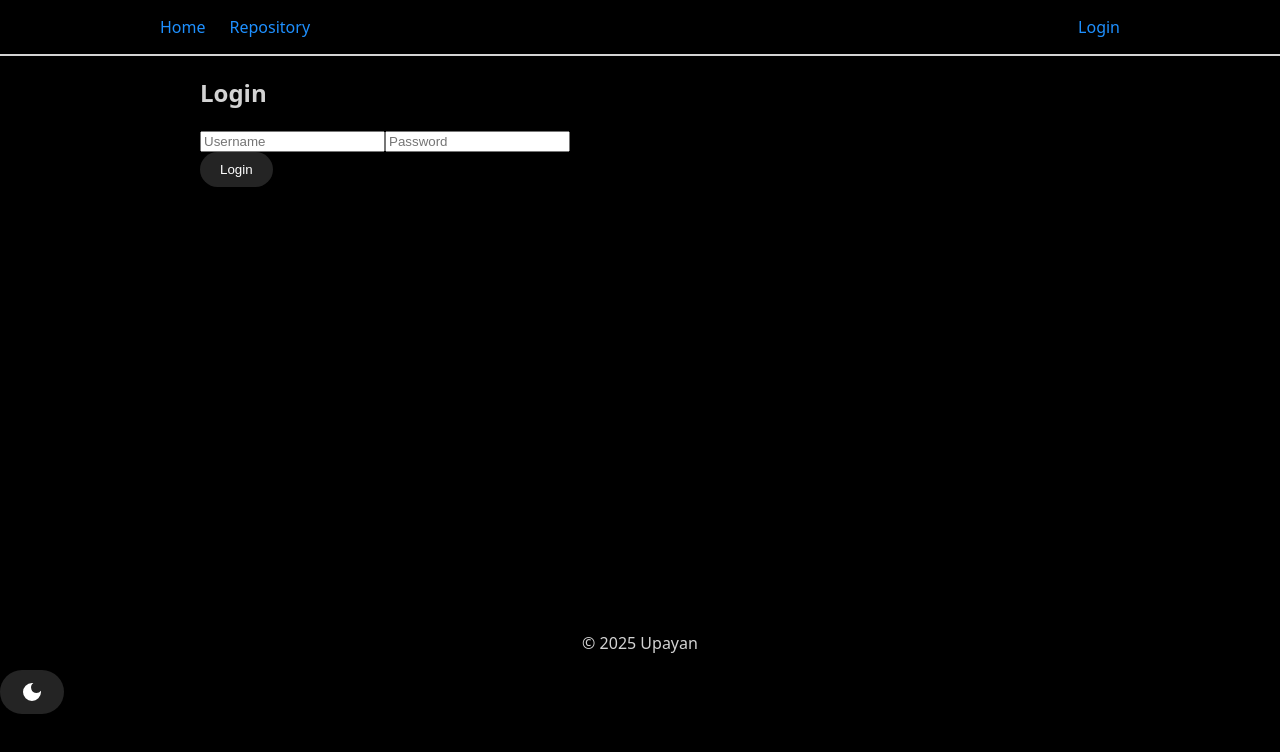
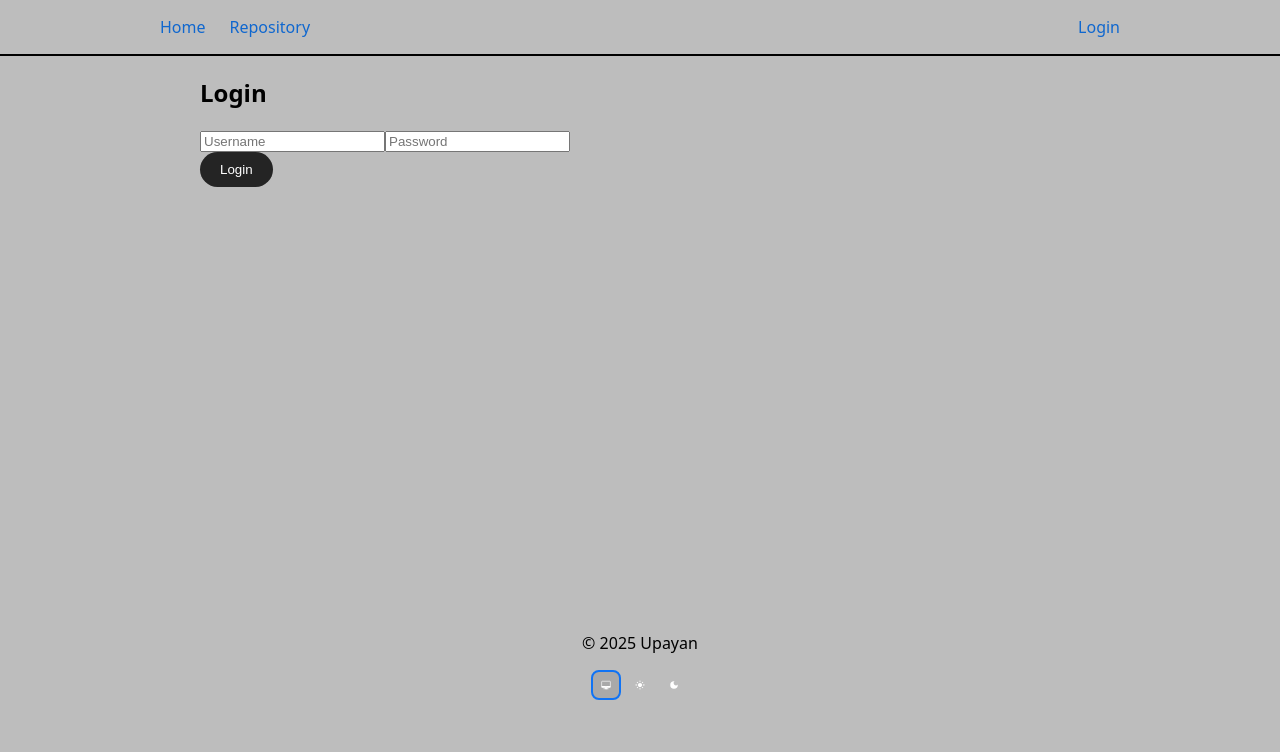
Before and after one commit to upayanmazumder/GDSC-25-Tasks, a React (Create React App) app in the folder app/: page /login in a window 1280 px wide. Shown: the top 752 px of the page. Built offline with nearby package versions, Linux system fonts and the light colour scheme.

Commit message:
Implement theme toggle functionality in Footer component; enhance theme management with system preference support and update styles

```diff
--- a/app/src/components/Footer/Footer.js
+++ b/app/src/components/Footer/Footer.js
@@ -1,31 +1,67 @@
 import React, { useState, useEffect } from 'react';
 import { MdLightMode, MdDarkMode } from 'react-icons/md';
+import { IoDesktopOutline } from 'react-icons/io5';
 import FooterStyles from "./Footer.module.css";
 
 const Footer = () => {
-    const [isLightTheme, setIsLightTheme] = useState(
-        localStorage.getItem('theme') === 'light'
-    );
+    const getSystemTheme = () => window.matchMedia('(prefers-color-scheme: dark)').matches ? 'dark' : 'light';
+
+    const [theme, setTheme] = useState(localStorage.getItem('theme') || 'system');
 
     useEffect(() => {
-        document.documentElement.classList.toggle('light-theme', isLightTheme);
-    }, [isLightTheme]);
+        const applyTheme = (themeMode) => {
+            if (themeMode === 'system') {
+                document.documentElement.classList.toggle('light-theme', getSystemTheme() === 'light');
+            } else {
+                document.documentElement.classList.toggle('light-theme', themeMode === 'light');
+            }
+        };
 
-    const toggleTheme = () => {
-        setIsLightTheme((prev) => {
-            const newTheme = !prev;
-            localStorage.setItem('theme', newTheme ? 'light' : 'dark');
-            document.documentElement.classList.toggle('light-theme', newTheme);
-            return newTheme;
-        });
+        applyTheme(theme);
+
+        if (theme === 'system') {
+            const mediaQuery = window.matchMedia('(prefers-color-scheme: dark)');
+            const listener = (e) => applyTheme(e.matches ? 'dark' : 'light');
+            mediaQuery.addEventListener('change', listener);
+            return () => mediaQuery.removeEventListener('change', listener);
+        }
+    }, [theme]);
+
+    const setThemeMode = (mode) => {
+        setTheme(mode);
+        if (mode === 'system') {
+            localStorage.removeItem('theme');
+        } else {
+            localStorage.setItem('theme', mode);
+        }
     };
 
     return (
         <footer className={FooterStyles.footer}>
             <p>© 2025 Upayan</p>
-            <button className={FooterStyles.themeToggle} onClick={toggleTheme} aria-label="Toggle Theme">
-                {isLightTheme ? <MdLightMode size={24} /> : <MdDarkMode size={24} />}
-            </button>
+            <div className={FooterStyles.themeContainer}>
+                <button
+                    className={`${FooterStyles.themeToggle} ${theme === 'system' ? FooterStyles.active : ''}`}
+                    onClick={() => setThemeMode('system')}
+                    aria-label="Use System Theme"
+                >
+                    <IoDesktopOutline />
+                </button>
+                <button
+                    className={`${FooterStyles.themeToggle} ${theme === 'light' ? FooterStyles.active : ''}`}
+                    onClick={() => setThemeMode('light')}
+                    aria-label="Light Theme"
+                >
+                    <MdLightMode />
+                </button>
+                <button
+                    className={`${FooterStyles.themeToggle} ${theme === 'dark' ? FooterStyles.active : ''}`}
+                    onClick={() => setThemeMode('dark')}
+                    aria-label="Dark Theme"
+                >
+                    <MdDarkMode />
+                </button>
+            </div>
         </footer>
     );
 };
--- a/app/src/components/Footer/Footer.module.css
+++ b/app/src/components/Footer/Footer.module.css
@@ -5,3 +5,29 @@
     width: 100%;
     transition: background-color 0s;
 }
+
+.themeContainer {
+    display: flex;
+    gap: 4px;
+    justify-content: center;
+}
+
+.themeToggle {
+    background: none;
+    border: 2px solid transparent;
+    padding: 8px;
+    cursor: pointer;
+    font-size: 10px;
+    transition: all 0.2s ease-in-out;
+}
+
+.themeToggle:hover {
+    opacity: 0.7;
+    box-shadow: none;
+}
+
+.themeToggle.active {
+    border-color: var(--primary-color);
+    background-color: rgba(0, 0, 0, 0.1);
+    border-radius: 8px;
+}
```
